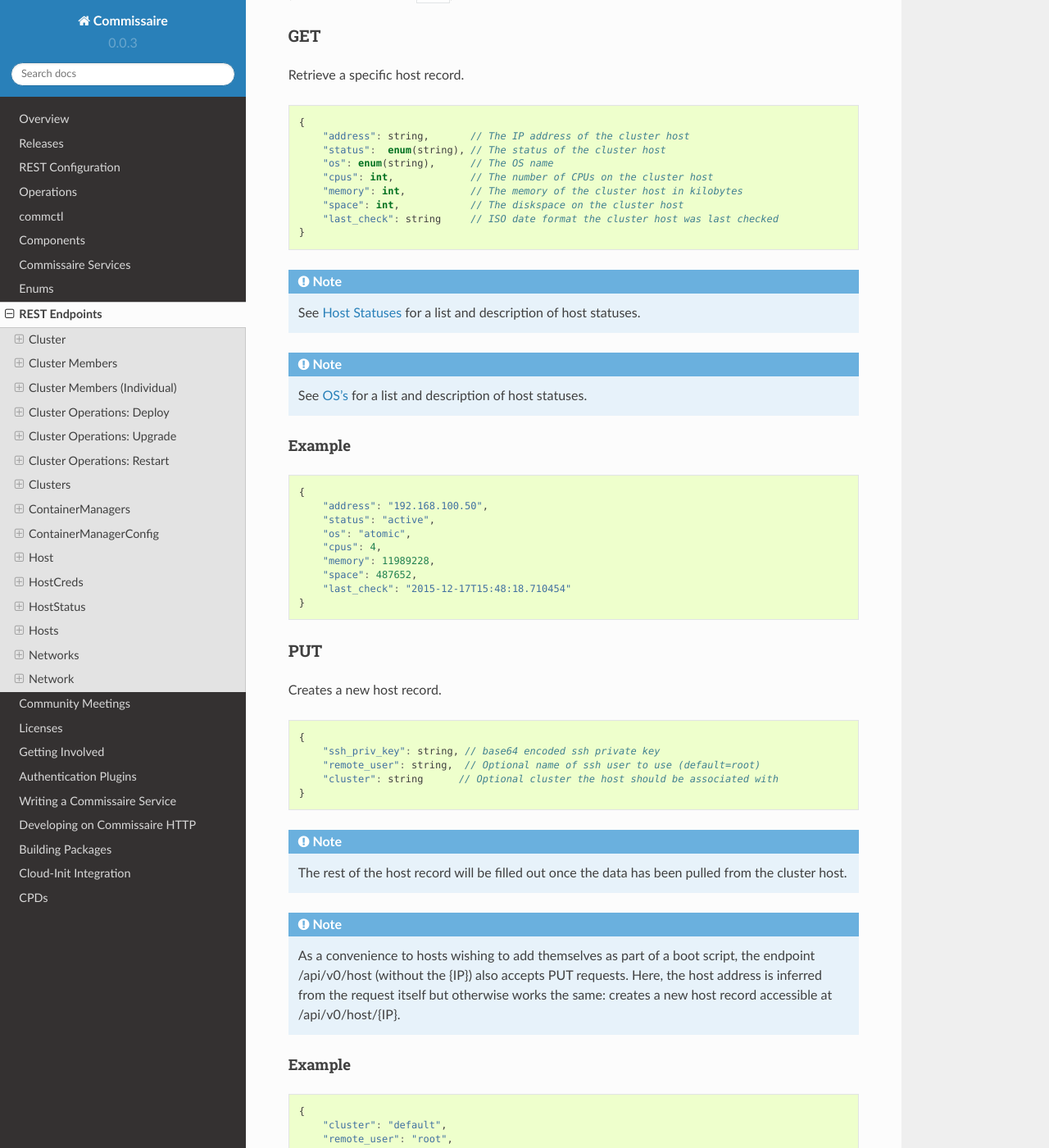
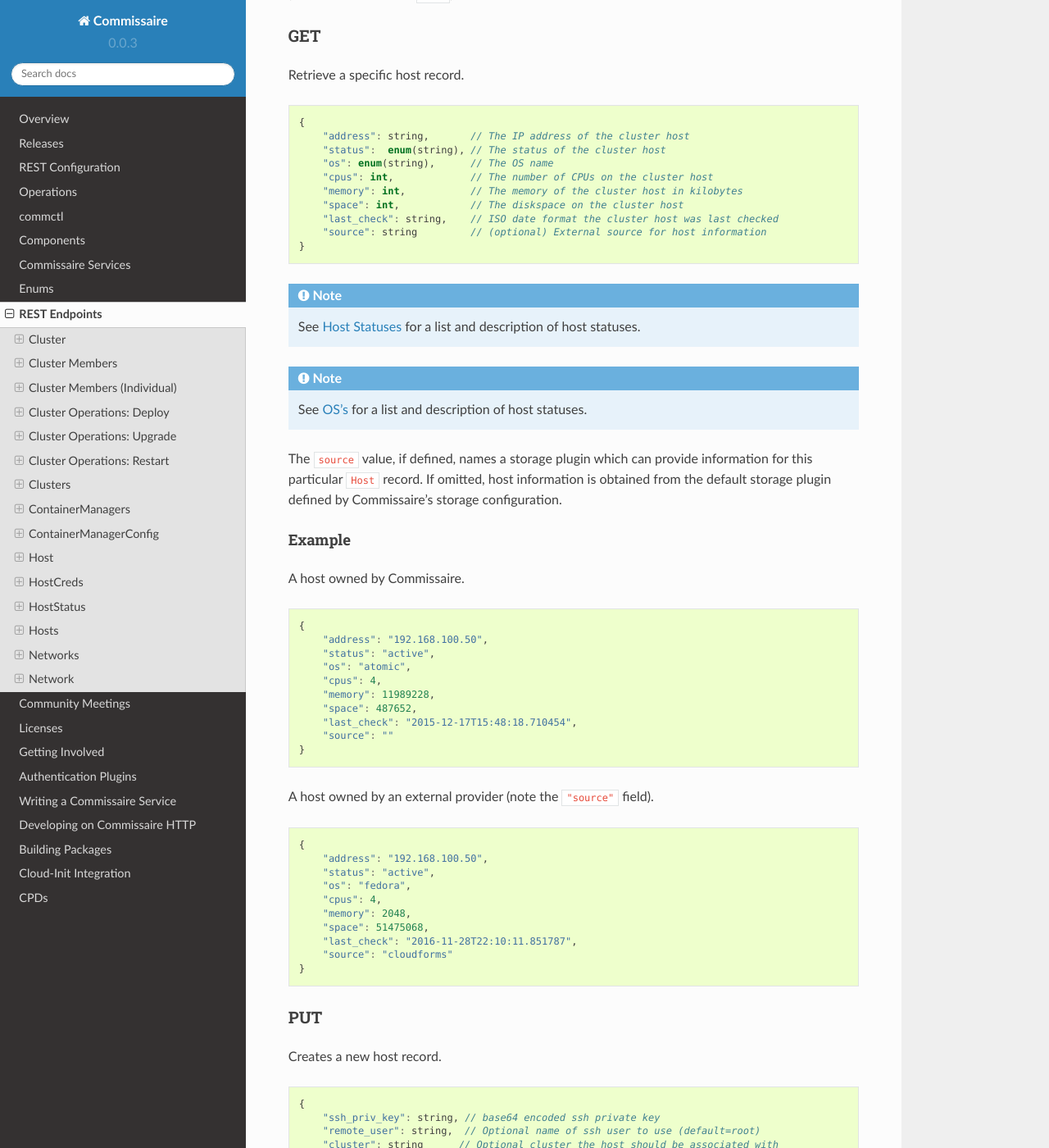
Before and after one commit to projectatomic/commissaire, a Sphinx documentation site: the page built from doc/endpoints.rst, in a window 1280 px wide and 1400 px high, scrolled down 9358 px. Shown: the whole window at 82% size. Built offline with Sphinx 7.4.7 and the Read the Docs theme 2.0.0, drawn with Linux system fonts in a browser that asks for light colours; pages that are not in the unit, such as notebooks, are missing from menus.

Commit message:
doc: Document Host.source field.

```diff
--- a/doc/endpoints.rst
+++ b/doc/endpoints.rst
@@ -536,7 +536,8 @@
        "cpus": int,             // The number of CPUs on the cluster host
        "memory": int,           // The memory of the cluster host in kilobytes
        "space": int,            // The diskspace on the cluster host
-       "last_check": string     // ISO date format the cluster host was last checked
+       "last_check": string,    // ISO date format the cluster host was last checked
+       "source": string         // (optional) External source for host information
    }
 
 .. note::
@@ -545,8 +546,15 @@
 .. note::
    See :ref:`host-os` for a list and description of host statuses.
 
+The ``source`` value, if defined, names a storage plugin which can provide
+information for this particular ``Host`` record.  If omitted, host information
+is obtained from the default storage plugin defined by Commissaire's storage
+configuration.
+
 Example
 ~~~~~~~
+
+A host owned by Commissaire.
 
 .. code-block:: javascript
 
@@ -557,7 +565,23 @@
        "cpus": 4,
        "memory": 11989228,
        "space": 487652,
-       "last_check": "2015-12-17T15:48:18.710454"
+       "last_check": "2015-12-17T15:48:18.710454",
+       "source": ""
+   }
+
+A host owned by an external provider (note the ``"source"`` field).
+
+.. code-block:: javascript
+
+   {
+       "address": "192.168.100.50",
+       "status": "active",
+       "os": "fedora",
+       "cpus": 4,
+       "memory": 2048,
+       "space": 51475068,
+       "last_check": "2016-11-28T22:10:11.851787",
+       "source": "cloudforms"
    }
 
 PUT
```
